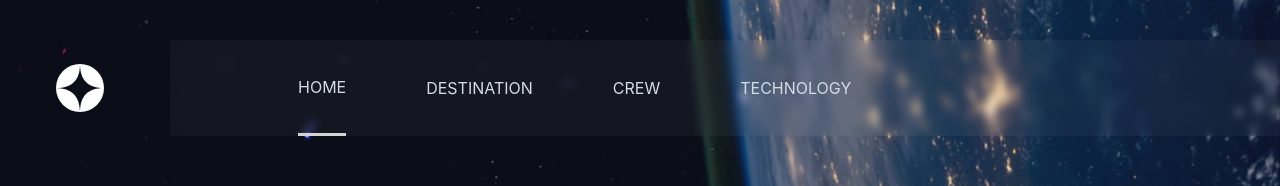
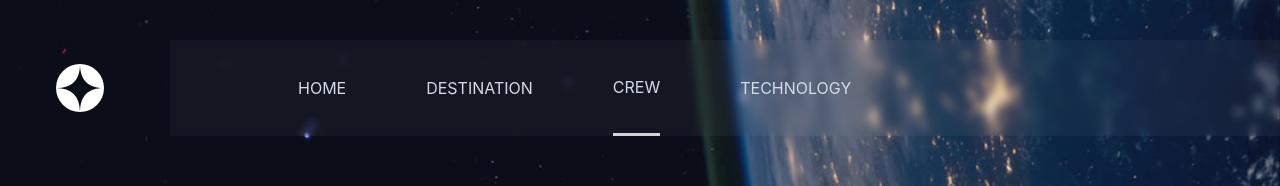
Before and after one commit to MistbornL/space-tourism, a React (Vite) app: page /crew in a window 1280 px wide. Shown: the top 186 px of the page. Built offline with nearby package versions, Linux system fonts and the light colour scheme.

Commit message:
destination

```diff
--- a/src/components/Navbar.tsx
+++ b/src/components/Navbar.tsx
@@ -1,12 +1,13 @@
 import React, { useState } from "react";
-import { Link } from "react-router-dom";
+import { Link, useLocation } from "react-router-dom";
 import logo from "../assets/shared/logo.svg";
 
 export const Navbar = () => {
-  const [selected, setSelected] = useState<string>("home");
-
+  const current = useLocation();
+  const [selected, setSelected] = useState<string>(
+    current.pathname === "/" ? "home" : current.pathname.slice(1)
+  );
   const navbarItems: string[] = ["home", "destination", "crew", "technology"];
-
   return (
     <div className="flex items-center  justify-between ml-14  mt-10">
       <div>
```
